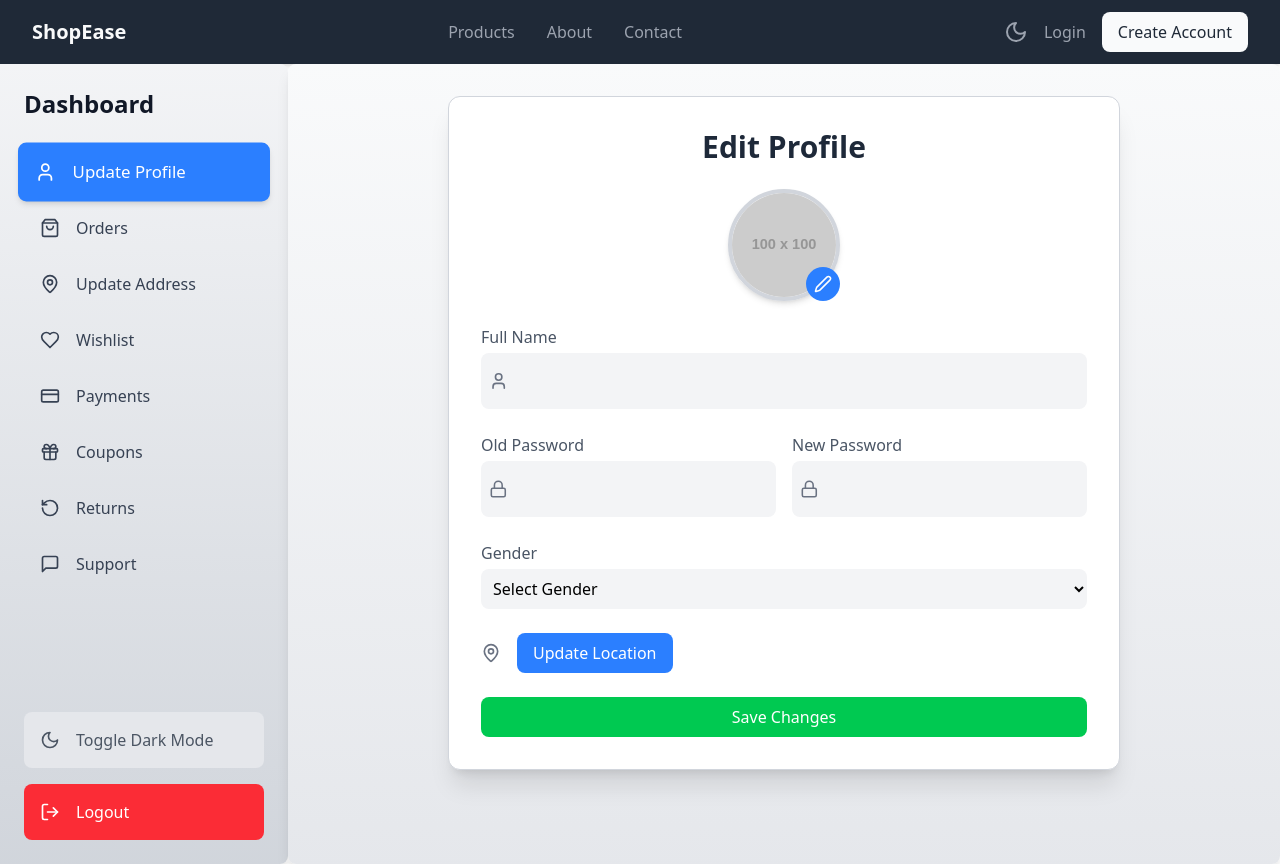
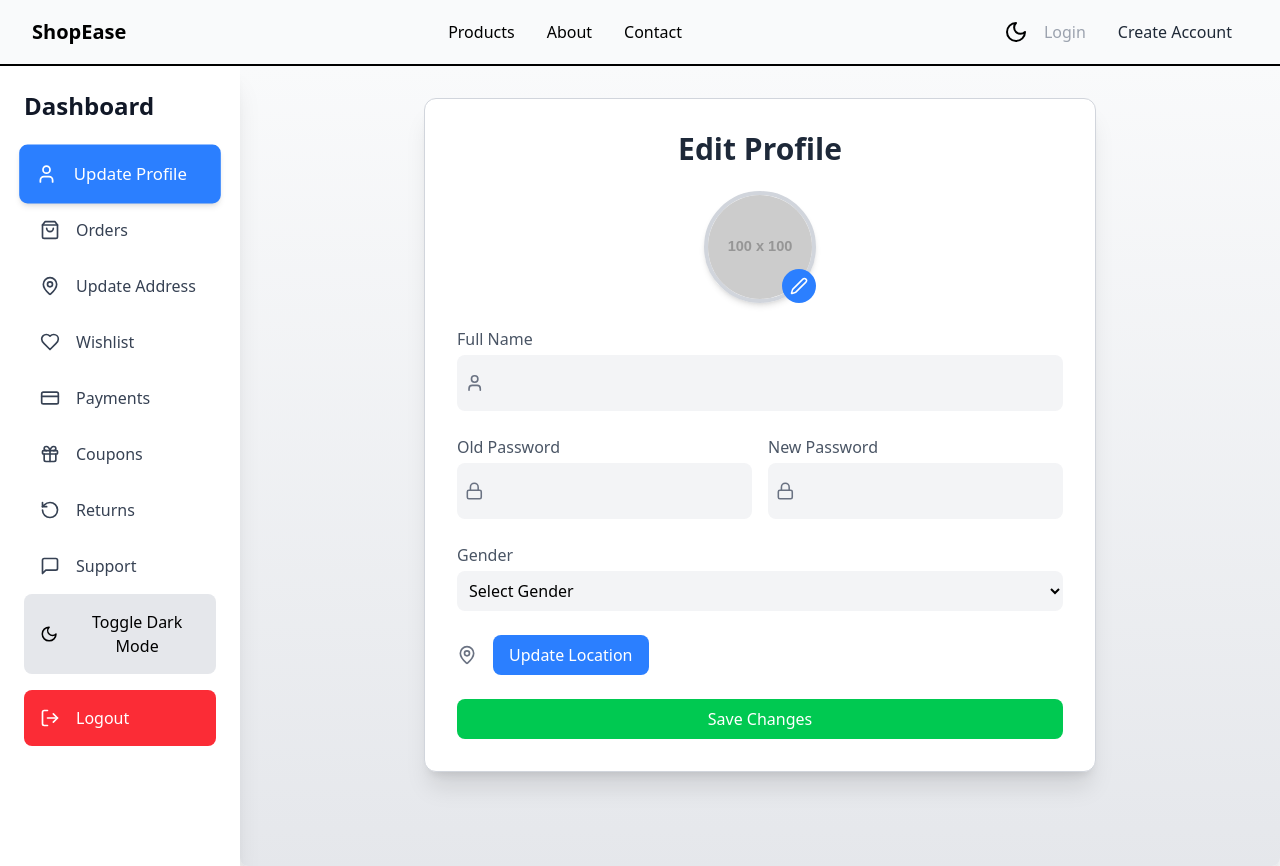
Before and after one commit to Agrahariabhishek22/LocalMart-Customer, a React (Vite) app: page /dashboard/update-profile in a window 1280 px wide. Built offline with nearby package versions, Linux system fonts and the light colour scheme.

Commit message:
dashboard and navbar

```diff
--- a/src/components/common/Navbar.jsx
+++ b/src/components/common/Navbar.jsx
@@ -1,15 +1,17 @@
 import { useEffect, useState } from "react";
-import { Link } from "react-router-dom";
+import { Link,useLocation } from "react-router-dom";
 import { useDispatch, useSelector } from "react-redux";
 import { logoutSuccess } from "../../redux/customerSlice";
-import { Menu, X, ShoppingCart, Sun, Moon, LogOut, User, Heart } from "lucide-react";
+import {LogOut, User, ShoppingCart, Heart, ClipboardList, LayoutDashboard, Info, Phone, Package, LogIn, UserPlus, Menu, X,  Sun, Moon, } from "lucide-react";
+
 
 const Navbar = () => {
   const [isOpen, setIsOpen] = useState(false);
   const [darkMode, setDarkMode] = useState(localStorage.getItem("theme") === "dark");
   const dispatch = useDispatch();
   const { isAuthenticated, customer } = useSelector((state) => state.customer);
-
+const location = useLocation();
+const currentPath = location.pathname
   useEffect(() => {
     if (darkMode) {
       document.documentElement.classList.add("dark");
@@ -30,31 +32,31 @@ const Navbar = () => {
   };
 
   return (
-    <nav className="bg-background-dark dark:bg-background-light shadow-md">
+    <nav className="dark:bg-background-dark border-b-2 border-b-black dark:border-b-white bg-background-light shadow-md">
       <div className="max-w-7xl mx-auto px-4 sm:px-6 lg:px-8">
         <div className="flex justify-between h-16 items-center">
           {/* Logo */}
-          <Link to="/" className="text-heading-dark dark:text-heading-light text-xl font-bold">
+          <Link to="/" className="text-black dark:text-white text-xl font-bold">
             ShopEase
           </Link>
 
           {/* Desktop Menu */}
           <div className="hidden md:flex space-x-8">
-            <Link to="/products" className="text-paragraph-dark dark:text-paragraph-light hover:text-subheading-dark dark:hover:text-subheading-light">
+            <Link to="/products" className="text-black dark:text-white">
               Products
             </Link>
-            <Link to="/about" className="text-paragraph-dark dark:text-paragraph-light hover:text-subheading-dark dark:hover:text-subheading-light">
+            <Link to="/about" className="text-black dark:text-white">
               About
             </Link>
-            <Link to="/contact" className="text-paragraph-dark dark:text-paragraph-light hover:text-subheading-dark dark:hover:text-subheading-light">
+            <Link to="/contact" className="text-black dark:text-white">
               Contact
             </Link>
             {isAuthenticated && (
               <>
-                <Link to="/orders" className="text-paragraph-dark dark:text-paragraph-light hover:text-subheading-dark dark:hover:text-subheading-light">
+                <Link to="/orders" className="text-black dark:text-white">
                   Orders
                 </Link>
-                <Link to="/wishlist" className="text-paragraph-dark dark:text-paragraph-light hover:text-subheading-dark dark:hover:text-subheading-light">
+                <Link to="/wishlist" className="text-black dark:text-white">
                   Wishlist
                 </Link>
               </>
@@ -63,24 +65,24 @@ const Navbar = () => {
 
           {/* Actions: Cart, Auth, Theme Toggle */}
           <div className="flex items-center gap-4">
-            <button onClick={() => setDarkMode(!darkMode)} className="text-paragraph-dark dark:text-paragraph-light">
+            <button onClick={() => setDarkMode(!darkMode)} className="text-black dark:text-white">
               {darkMode ? <Sun className="w-6 h-6" /> : <Moon className="w-6 h-6" />}
             </button>
             {isAuthenticated ? (
-              <>
-                <Link to="/cart" className="text-paragraph-dark dark:text-paragraph-light">
+              <div className="hidden md:flex">
+                <Link to="/cart" className="text-black dark:text-white">
                   <ShoppingCart className="w-6 h-6" />
                 </Link>
-                <Link to="/dashboard" className="text-paragraph-dark dark:text-paragraph-light hover:text-subheading-dark dark:hover:text-subheading-light">
+                <Link to="/dashboard" className="text-black dark:text-white">
                   Dashboard
                 </Link>
-                <Link to="/profile" className="text-paragraph-dark dark:text-paragraph-light">
+                <Link to="/profile" className="text-black dark:text-white">
                   <User className="w-6 h-6" />
                 </Link>
                 <button onClick={handleLogout} className="text-red-500 hover:text-red-600 transition">
                   <LogOut className="w-6 h-6" />
                 </button>
-              </>
+              </div>
             ) : (
               <>
                 <Link to="/login" className="text-paragraph-dark dark:text-paragraph-light hover:text-subheading-dark dark:hover:text-subheading-light">
@@ -91,7 +93,7 @@ const Navbar = () => {
                 </Link>
               </>
             )}
-            <button className="md:hidden" onClick={() => setIsOpen(!isOpen)}>
+            <button className="md:hidden dark:text-white text-black" onClick={() => setIsOpen(!isOpen)}>
               {isOpen ? <X className="w-6 h-6" /> : <Menu className="w-6 h-6" />}
             </button>
           </div>
@@ -100,46 +102,55 @@ const Navbar = () => {
 
       {/* Mobile Menu */}
       {isOpen && (
-        <div className="md:hidden bg-background-dark dark:bg-background-light p-4 space-y-2 shadow-md">
-          <Link to="/products" className="block text-paragraph-dark dark:text-paragraph-light hover:text-subheading-dark dark:hover:text-subheading-light">
-            Products
+      <div className="md:hidden dark:bg-background-dark bg-background-light p-4 shadow-lg rounded-lg space-y-1 text-base font-medium dark:text-white text-black grid grid-cols-2">
+        <Link to="/products" className={`flex items-center gap-3 p-2 rounded-lg ${currentPath === "/dashboard/products" ? "bg-gray-300 dark:bg-gray-700" : "hover:bg-gray-200 dark:hover:bg-gray-800"}`}>
+          <Package size={20} /> Products
         </Link>
-          <Link to="/about" className="block text-paragraph-dark dark:text-paragraph-light hover:text-subheading-dark dark:hover:text-subheading-light">
-            About
+        <Link to="/about" className={`flex items-center gap-3 p-2 rounded-lg ${currentPath === "/dashboard/about" ? "bg-gray-300 dark:bg-gray-700" : "hover:bg-gray-200 dark:hover:bg-gray-800"}`}>
+          <Info size={20} /> About
         </Link>
-          <Link to="/contact" className="block text-paragraph-dark dark:text-paragraph-light hover:text-subheading-dark dark:hover:text-subheading-light">
-            Contact
+        <Link to="/contact" className={`flex items-center gap-3 p-2 rounded-lg ${currentPath === "/dashboard/contact" ? "bg-gray-300 dark:bg-gray-700" : "hover:bg-gray-200 dark:hover:bg-gray-800"}`}>
+          <Phone size={20} /> Contact
         </Link>
+
         {isAuthenticated ? (
           <>
-              <Link to="/dashboard" className="block text-paragraph-dark dark:text-paragraph-light hover:text-subheading-dark dark:hover:text-subheading-light">
-                Dashboard
+            <Link to="/dashboard" className={`flex items-center gap-3 p-2 rounded-lg ${currentPath === "/dashboard" ? "bg-gray-300 dark:bg-gray-700" : "hover:bg-gray-200 dark:hover:bg-gray-800"}`}>
+              <LayoutDashboard size={20} /> Dashboard
             </Link>
-              <Link to="/orders" className="block text-paragraph-dark dark:text-paragraph-light hover:text-subheading-dark dark:hover:text-subheading-light">
-                Orders
+            <Link to="/orders" className={`flex items-center gap-3 p-2 rounded-lg ${currentPath === "/dashboard/orders" ? "bg-gray-300 dark:bg-gray-700" : "hover:bg-gray-200 dark:hover:bg-gray-800"}`}>
+              <ClipboardList size={20} /> Orders
             </Link>
-              <Link to="/wishlist" className="block text-paragraph-dark dark:text-paragraph-light hover:text-subheading-dark dark:hover:text-subheading-light">
-                Wishlist
+            <Link to="/wishlist" className={`flex items-center gap-3 p-2 rounded-lg ${currentPath === "/dashboard/wishlist" ? "bg-gray-300 dark:bg-gray-700" : "hover:bg-gray-200 dark:hover:bg-gray-800"}`}>
+              <Heart size={20} /> Wishlist
             </Link>
-              <Link to="/profile" className="block text-paragraph-dark dark:text-paragraph-light hover:text-subheading-dark dark:hover:text-subheading-light">
-                Profile
+            <Link to="/profile" className={`flex items-center gap-3 p-2 rounded-lg ${currentPath === "/dashboard/profile" ? "bg-gray-300 dark:bg-gray-700" : "hover:bg-gray-200 dark:hover:bg-gray-800"}`}>
+              <User size={20} /> Profile
             </Link>
-              <button onClick={handleLogout} className="block text-red-500 hover:text-red-600 transition">
-                Logout
+            <button
+              onClick={handleLogout}
+              className="flex items-center gap-3 w-full text-left p-2 rounded-lg hover:bg-red-500 hover:text-white dark:hover:bg-red-600"
+            >
+              <LogOut size={20} /> Logout
             </button>
           </>
         ) : (
           <>
-              <Link to="/login" className="block text-paragraph-dark dark:text-paragraph-light hover:text-subheading-dark dark:hover:text-subheading-light">
-                Login
+            <Link to="/dashboard/login" className={`flex items-center gap-3 p-2 rounded-lg ${currentPath === "/dashboard/login" ? "bg-gray-300 dark:bg-gray-700" : "hover:bg-gray-200 dark:hover:bg-gray-800"}`}>
+              <LogIn size={20} /> Login
             </Link>
-              <Link to="/signup" className="block bg-heading-dark dark:bg-heading-light text-background-dark dark:text-background-light px-4 py-2 rounded-lg text-center">
-                Create Account
+            <Link
+              to="/dashboard/signup"
+              className={`flex items-center gap-3 p-2 bg-heading-dark dark:bg-heading-light text-background-dark dark:text-background-light rounded-lg text-center justify-center hover:opacity-90 ${currentPath === "/dashboard/signup" ? "bg-gray-400 dark:bg-gray-600" : ""}`}
+            >
+              <UserPlus size={20} /> Create Account
             </Link>
           </>
         )}
       </div>
-      )}
+    )
+
+  }
     </nav>
   );
 };
--- a/src/pages/Dashboard.jsx
+++ b/src/pages/Dashboard.jsx
@@ -17,7 +17,7 @@ import {
   Settings,
 } from "lucide-react";
 
-const Sidebar = ({ toggleDarkMode, darkMode }) => {
+const Sidebar = ({ toggleDarkMode, darkMode,setSidebarOpen }) => {
   const menuItems = [
     { name: "Update Profile", icon: <User size={20} />, path: "/dashboard/update-profile" },
     { name: "Orders", icon: <ShoppingBag size={20} />, path: "/dashboard/orders" },
@@ -31,7 +31,7 @@ const Sidebar = ({ toggleDarkMode, darkMode }) => {
   const location = useLocation();
   const currentPath = location.pathname;
   return (
-    <aside className="w-72 bg-gradient-to-b from-gray-100 to-gray-300 dark:from-gray-800 dark:to-gray-900 p-6 text-paragraph-light dark:text-paragraph-dark min-h-screen flex flex-col justify-between shadow-lg rounded-r-lg">
+    <aside >
       <div>
         <h2 className="text-heading-light dark:text-heading-dark text-2xl font-semibold mb-6">
           Dashboard
@@ -41,6 +41,7 @@ const Sidebar = ({ toggleDarkMode, darkMode }) => {
         const isActive = currentPath === item.path;
         return (
           <Link
+            onClick={()=>setSidebarOpen(false)}
             key={index}
             to={item.path}
             className={`flex items-center gap-4 p-4 rounded-lg transition-all duration-200
@@ -78,6 +79,7 @@ const Sidebar = ({ toggleDarkMode, darkMode }) => {
 const Dashboard = () => {
   const dispatch = useDispatch();
   const { customer } = useSelector((state) => state.customer);
+  const [sidebarOpen,setSidebarOpen] = useState(false);
   const [darkMode, setDarkMode] = useState(
     localStorage.getItem("theme") === "dark"
   );
@@ -90,8 +92,24 @@ const Dashboard = () => {
   const toggleDarkMode = () => setDarkMode(!darkMode);
 
   return (
-    <div className="flex">
-      <Sidebar toggleDarkMode={toggleDarkMode} darkMode={darkMode} />
+    <div className="flex min-h-screen bg-background-light dark:bg-background-dark">
+
+    <div
+        className={`fixed top-16 md:top-0 left-0 h-[100vh] w-64 bg-white dark:bg-gray-900 shadow-xl p-6 transition-transform transform ${
+          sidebarOpen ? "translate-x-0" : "-translate-x-full"
+        } md:relative md:translate-x-0 md:w-60`}
+      >
+      <Sidebar toggleDarkMode={toggleDarkMode} darkMode={darkMode} setSidebarOpen={setSidebarOpen} />
+      </div>
+
+      {/* Side bar button */}
+      <button
+  className="z-100 fixed bottom-0 md:hidden left-1/2 transform -translate-x-1/2 bg-blue-500 text-white px-4 py-2 rounded-t-lg shadow-lg"
+  onClick={() => setSidebarOpen(!sidebarOpen)}
+>
+  {sidebarOpen ? "Close Sidebar" : "Open Sidebar"}
+</button>
+
       <main className="flex-1 p-8 bg-gradient-to-b from-background-light to-gray-200 dark:from-background-dark dark:to-gray-900 min-h-screen shadow-lg rounded-lg">
         <Outlet /> {/* ✅ This ensures nested routes render here */}
       </main>
```
Lines whose indentation alone changed are shown as unchanged.
